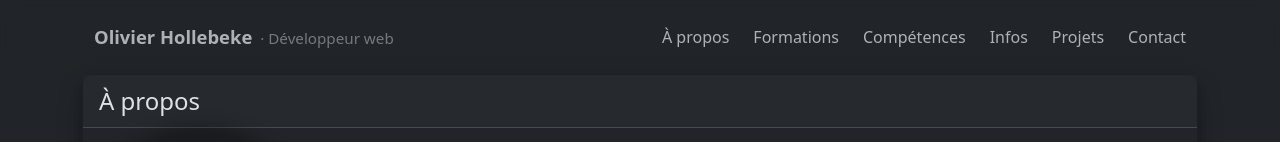
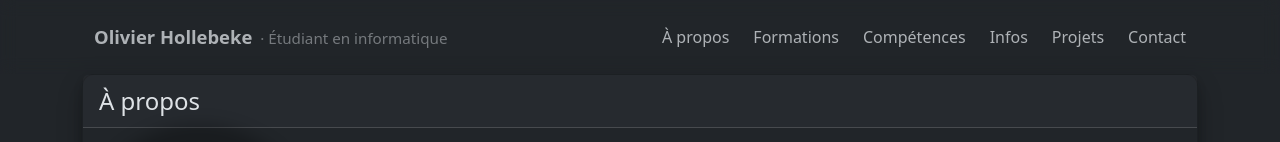
Before and after one commit to LennonOliver/portfolio, a Vue app: page / in a window 1280 px wide. Shown: the top 142 px of the page. Built offline with nearby package versions, Linux system fonts and the light colour scheme.

Commit message:
header title

```diff
--- a/src/App.vue
+++ b/src/App.vue
@@ -6,7 +6,7 @@ import Footer from './components/Footer.vue';
 </script>
 
 <template>
-  <Header firstname="Olivier" lastname="Hollebeke" title="Développeur web" email="hollebekeolivier@gmail.com" />
+  <Header firstname="Olivier" lastname="Hollebeke" title="Étudiant en informatique" email="hollebekeolivier@gmail.com" />
 
   <main class="container">
     <Section id="about" title="À propos">
```
